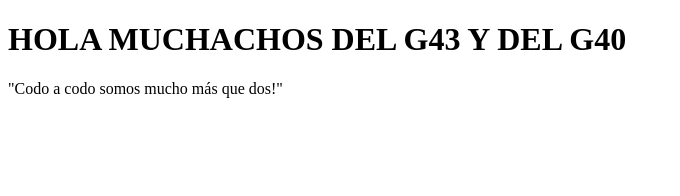
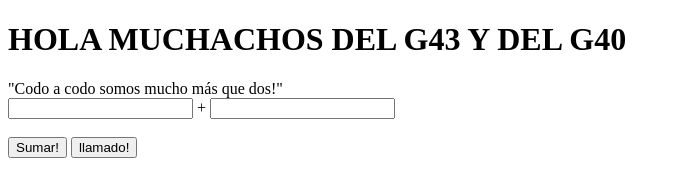
Before and after one commit to FernandaIMM/MisionTIC, a plain HTML site: page index.html in a window 1280 px wide. Shown: the whole page, without its empty margins (0-680 px from the left). Drawn offline with nearby package versions, Linux system fonts and the light colour scheme.

Commit message:
ejemplo de llamados AJAX

```diff
--- a/index.html
+++ b/index.html
@@ -3,11 +3,34 @@
 <head>
 	<title>saludos cordiales!</title>
 </head>
+<script src="https://ajax.googleapis.com/ajax/libs/jquery/3.6.1/jquery.min.js"></script>
+
 <body>
 
-<H1>HOLA MUCHACHOS DEL G43 Y DEL G40</H1>
+<H1>
+HOLA MUCHACHOS DEL G43 Y DEL G40</H1>
 
+<div>
 "Codo a codo somos mucho más que dos!"
+<br>
+<input type="number" id="numA">
++
+<input type="number" id="numB">
+</div>
 
+<div id="respuestas">
+
+</div>
+
+<br>
+<button onclick="sumar()">
+	Sumar!
+</button>
+<button onclick="llamado()">
+	llamado!
+</button>
 </body>
+<script type="text/javascript" src="misFunciones.js">
+</script>
+
 </html>
--- /dev/null
+++ b/misFunciones.js
@@ -0,0 +1,24 @@
+function sumar(){
+		var x=parseInt($("#numA").val());
+		var y=parseInt($("#numB").val());
+		var z=x+y;
+
+
+ console.log(z);
+	}
+
+function llamado(){
+	$.ajax({
+    url : 'https://gdb18a87a3985ec-n7vnc1demw3s7dxo.adb.sa-saopaulo-1.oraclecloudapps.com/ords/admin/api/costume',
+    type : 'POST',
+    dataType : 'json',
+    success : function(resultado) {
+    	console.log(resultado.items);
+    	$("#respuestas").html(resultado.items[0].name);
+
+    },
+    error : function(xhr, status) {
+        alert('ha sucedido un problema');
+    }
+});
+}
```
